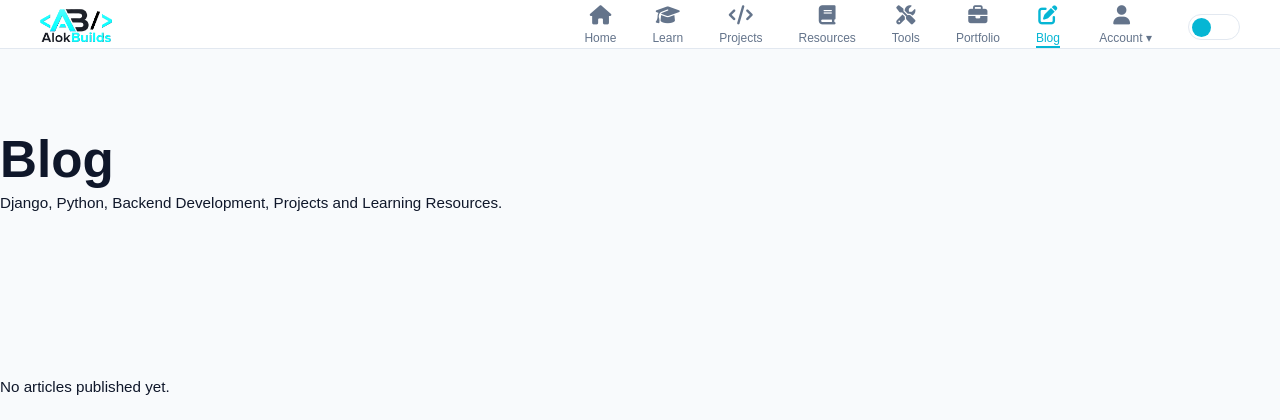
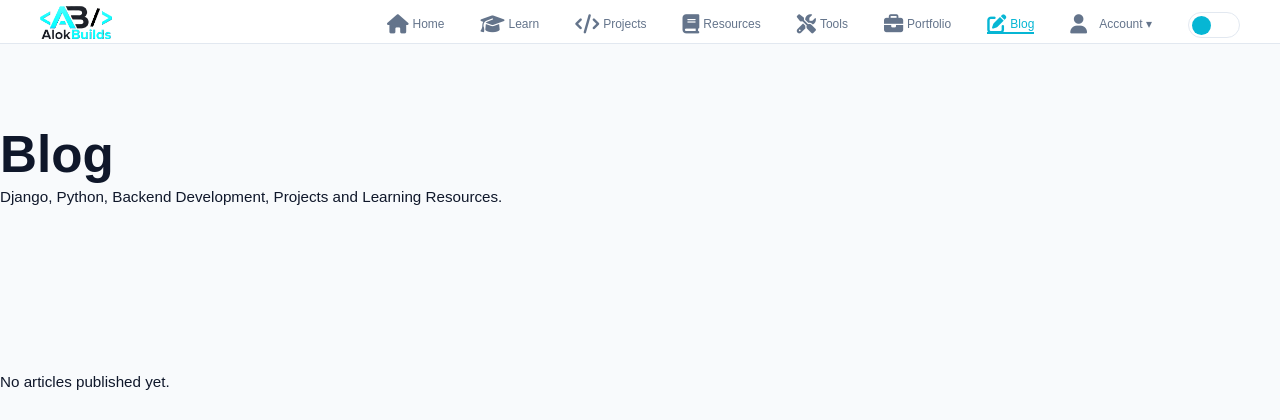
Before and after one commit to alokbuilds/alokbuilds, a Django app: page /blog/ in a window 1280 px wide. Shown: the top 420 px of the page. Run offline with Django 5.2, Linux system fonts and the light colour scheme.

Commit message:
navbar.css file updted

```diff
--- a/static/css/components/navbar.css
+++ b/static/css/components/navbar.css
@@ -81,7 +81,7 @@ body.dark .light-logo{
     display: flex;
     font-size: 12px;   /* text size */
     color: var(--text-muted); /* text color */
-    flex-direction: column;
+    flex-direction:row;
     align-items: center;
     justify-content: center;
     gap: 4px;
--- a/static/css/style.css
+++ b/static/css/style.css
@@ -76,7 +76,7 @@ select{
 
 /* =========================================
                 RESPONSIVE
-=========================================
+========================================= */
 
 @media(max-width:992px){
 
@@ -92,4 +92,4 @@ select{
         font-size:14px;
     }
 
-} */
+}
```
